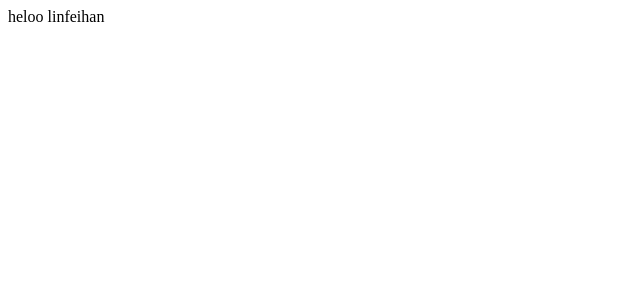
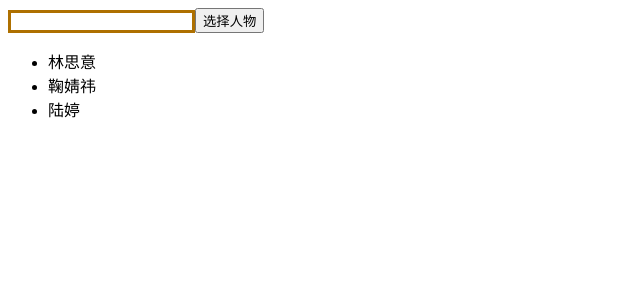
Before and after one commit to lh7zr/reactProject, a React (Create React App) app: page / in a window 1280 px wide. Shown: the top 300 px of the page, without its empty margins (0-640 px from the left). Built offline with nearby package versions, Linux system fonts and the light colour scheme.

Commit message:
feat: react 学习

```diff
--- a/src/App.js
+++ b/src/App.js
@@ -1,11 +1,49 @@
-import React,{Component} from "react";
+import React,{Component,Fragment} from "react";
+import './style.css'
 class App extends Component{
+    constructor(props) {
+        super(props)//调用父类的构造函数，固定写法
+        this.state={
+            inputValue:'', //input中的值
+            list:['林思意','鞠婧祎','陆婷']
+        }
+    }
     render() {
         return (
-            <div>
-                heloo linfeihan
-            </div>
+            <Fragment>
+
+                <div>
+                    <input className="input" value={this.state.inputValue} onChange={this.inputChange.bind(this)}/>
+                    <button onClick={this.addList.bind(this)}> 选择人物 </button>
+                </div>
+                <ul>
+                    {
+                        this.state.list.map((item,index)=>{
+                            return (
+                                <li
+                                    key={index+item}
+                                    onClick={this.deleteItem.bind(this)}>{item}</li>
+                            )
+                        })
+                    }
+                </ul>
+            </Fragment>
         )
+    }
+    inputChange(e){
+       this.setState(
+           {inputValue: e.target.value}
+       )
+    }
+    /**添加**/
+    addList(){
+        this.setState({
+            list:[...this.state.list,this.state.inputValue]
+        })
+    }
+    /**删除**/
+    deleteItem(index){
+        console.log(index,'index')
     }
 }
 export  default App
--- /dev/null
+++ b/src/style.css
@@ -0,0 +1 @@
+.input {border:3px solid #ae7000}
```
Also changed, not shown: 1 other file (tests, documents, lock files or other folders).
